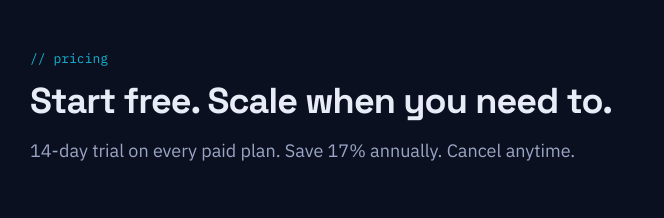
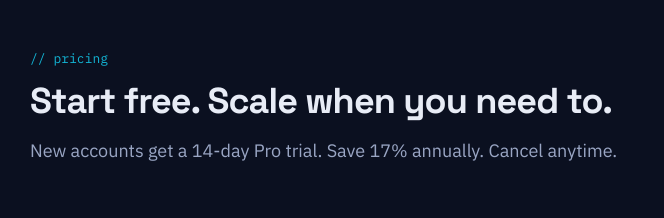
Before and after one commit to madwonko/printermonitor-landing, a plain HTML site: page index.html in a window 1280 px wide. Shown: the part 2220-2438 px from the top of the page, 2-666 px from the left. Drawn offline with nearby package versions, Linux system fonts and the light colour scheme.

Commit message:
Align the pricing copy with the 14-day Pro trial
New accounts get a 14-day Pro trial, per the terms and the API's
license code. The page wrongly offered a trial on every paid plan.

Co-Authored-By: Claude Opus 5.5 <noreply@anthropic.com>

```diff
--- a/index.html
+++ b/index.html
@@ -256,7 +256,7 @@ tailwind.config = {
   <div class="max-w-2xl mb-14 reveal">
     <p class="font-mono text-[13px] text-brand mb-3">// pricing</p>
     <h2 class="font-display font-bold text-4xl tracking-tight mb-4">Start free. Scale when you need to.</h2>
-    <p class="text-slate text-lg">14-day trial on every paid plan. Save 17% annually. Cancel anytime.</p>
+    <p class="text-slate text-lg">New accounts get a 14-day Pro trial. Save 17% annually. Cancel anytime.</p>
   </div>
 
   <div class="grid md:grid-cols-2 lg:grid-cols-4 gap-5 items-stretch">
```
